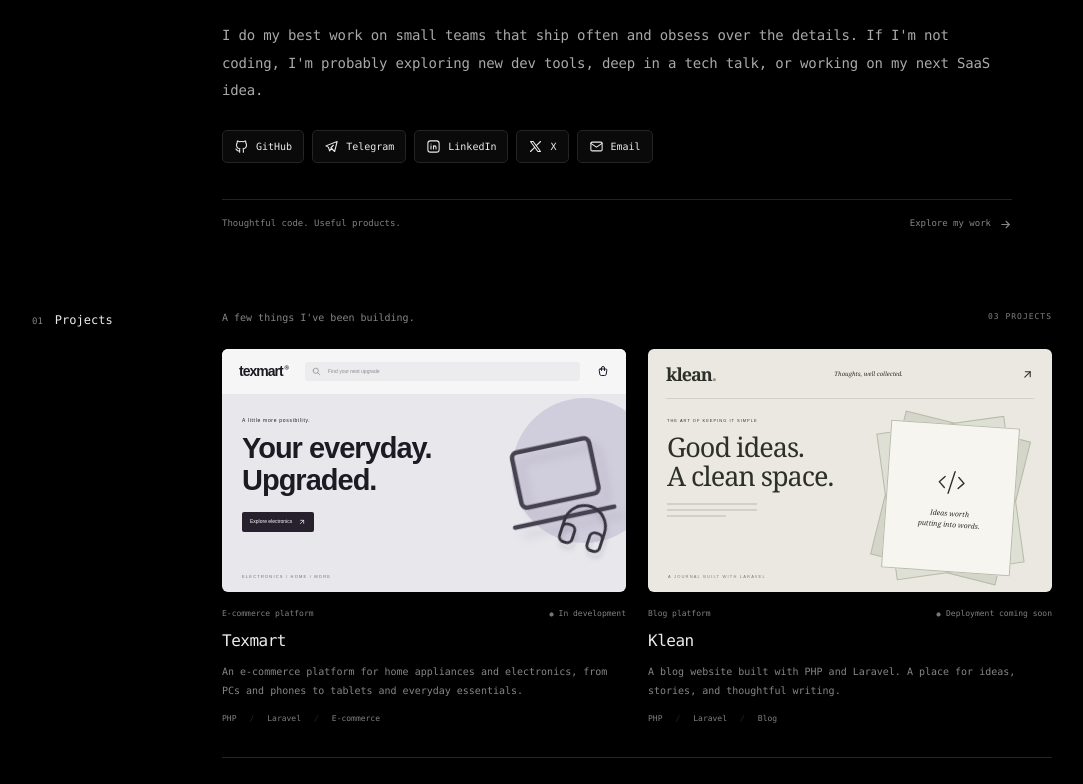
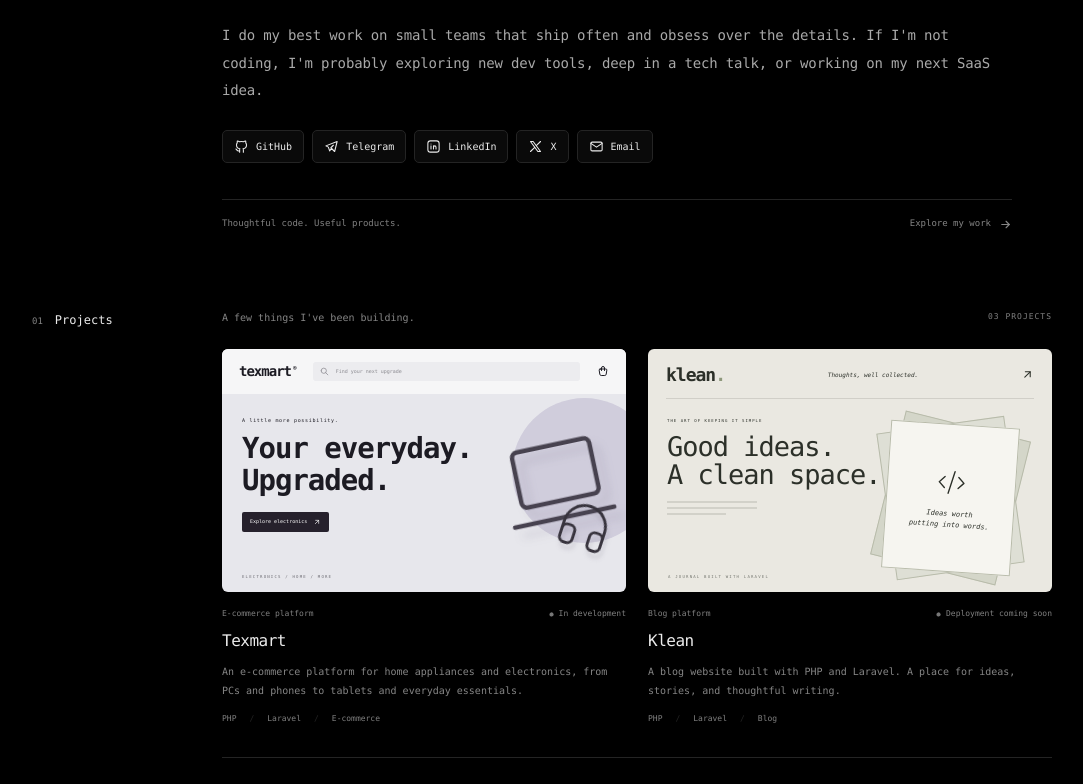
Before and after one commit to husanswe/personal_portfolio_website, a Next.js app: page / in a window 1280 px wide. Shown: the part 426-1210 px from the top of the page, without its empty margins (98-1181 px from the left). Built offline with nearby package versions, Linux system fonts and the light colour scheme; no server answers.

Commit message:
Add full GitHub activity history and use JetBrains Mono throughout

```diff
--- a/src/app/api/github/route.ts
+++ b/src/app/api/github/route.ts
@@ -1,13 +1,13 @@
 import { NextRequest, NextResponse } from "next/server";
-import { parseCalendar } from "@/lib/github-calendar";
+import { GITHUB_FIRST_YEAR, parseCalendar } from "@/lib/github-calendar";
 
 export const runtime = "nodejs";
 
 export async function GET(request: NextRequest) {
-  const currentYear = Math.max(2026, new Date().getUTCFullYear());
+  const currentYear = Math.max(GITHUB_FIRST_YEAR, new Date().getUTCFullYear());
   const value = request.nextUrl.searchParams.get("year") ?? String(currentYear);
-  if (!/^\d{4}$/.test(value) || Number(value) < 2026 || Number(value) > currentYear) {
-    return NextResponse.json({ error: "Please choose a valid year from 2026 onwards." }, { status: 400 });
+  if (!/^\d{4}$/.test(value) || Number(value) < GITHUB_FIRST_YEAR || Number(value) > currentYear) {
+    return NextResponse.json({ error: `Please choose a valid year between ${GITHUB_FIRST_YEAR} and ${currentYear}.` }, { status: 400 });
   }
   const year = Number(value);
   try {
--- a/src/app/globals.css
+++ b/src/app/globals.css
@@ -45,7 +45,8 @@
 html { scroll-behavior: smooth; scroll-padding-top: 36px; }
 body { margin: 0; background: var(--background); color: var(--foreground); font-family: var(--font-mono); font-size: 13px; -webkit-font-smoothing: antialiased; }
 button, a { -webkit-tap-highlight-color: transparent; }
-button { font: inherit; cursor: pointer; }
+button, input, select, textarea { font: inherit; }
+button { cursor: pointer; }
 a { color: inherit; text-decoration: none; }
 button, a { touch-action: manipulation; }
 a, button { transition: background-color .18s, color .18s, border-color .18s, box-shadow .18s; }
@@ -109,7 +110,7 @@ button:focus-visible, a:focus-visible, [tabindex]:focus-visible { outline: 2px s
 .tiny-line { width: 12px; height: 1px; background: var(--subtle); flex: 0 0 auto; }
 
 /* Small editorial covers keep the project previews self-contained and lightweight. */
-.texmart-art { background: #e7e7ec; color: #1c1b23; font-family: Arial, sans-serif; }
+.texmart-art { background: #e7e7ec; color: #1c1b23; }
 .preview-toolbar { display: flex; align-items: center; gap: 17px; padding: 12px 17px; background: #f6f6f7; position: relative; z-index: 2; }
 .texmart-brand { font-size: 14px; letter-spacing: -1px; font-weight: 800; }
 .texmart-brand span { font-size: 6px; vertical-align: super; margin-left: 2px; }
@@ -123,13 +124,13 @@ button:focus-visible, a:focus-visible, [tabindex]:focus-visible { outline: 2px s
 .product-laptop { position: absolute; width: 135px; height: 135px; right: 1%; top: 2%; color: #47424f; transform: rotate(-12deg); filter: drop-shadow(7px 10px 5px #534d6229); }
 .product-headphones { position: absolute; width: 63px; height: 63px; right: 5%; top: 47%; color: #37333d; transform: rotate(18deg); filter: drop-shadow(3px 5px 2px #544e622c); }
 .art-caption { position: absolute; left: 20px; bottom: 12px; font-size: 4px; letter-spacing: 1.2px; opacity: .6; }
-.klean-art { background: #eae8e1; color: #2c3029; font-family: Georgia, serif; }
+.klean-art { background: #eae8e1; color: #2c3029; }
 .klean-toolbar { display: flex; justify-content: space-between; align-items: center; margin: 0 18px; padding: 12px 0 10px; border-bottom: 1px solid #2c302922; }
 .klean-toolbar > span:first-child { font-size: 18px; font-weight: 700; letter-spacing: -1px; }
 .klean-dot { color: #8e987c; }
 .klean-toolbar > span:nth-child(2) { font-size: 6px; font-style: italic; }
 .klean-inner { padding: 19px 19px; }
-.klean-inner .preview-eyebrow { font-family: Arial, sans-serif; font-size: 4px; letter-spacing: 1px; }
+.klean-inner .preview-eyebrow { font-family: inherit; font-size: 4px; letter-spacing: 1px; }
 .klean-inner strong { font-size: clamp(17px, 2.2vw, 27px); font-weight: 400; line-height: 1.06; letter-spacing: -1px; }
 .klean-lines { margin-top: 11px; display: grid; gap: 4px; width: 90px; }
 .klean-lines i { height: 2px; background: #a2a29955; }
@@ -139,7 +140,7 @@ button:focus-visible, a:focus-visible, [tabindex]:focus-visible { outline: 2px s
 .paper-stack > div:nth-child(2) { transform: rotate(-8deg); background: #dedfd5; }
 .paper-stack > div:nth-child(3) { transform: rotate(4deg); background: #f6f5f0; display: flex; flex-direction: column; align-items: center; justify-content: center; gap: 10px; }
 .paper-stack span { text-align: center; font-size: 7px; font-style: italic; }
-.klean-art .art-caption { font-family: Arial, sans-serif; font-size: 4px; }
+.klean-art .art-caption { font-family: inherit; font-size: 4px; }
 .swarovski-art { background: #000; }
 .project-card.project-wide .swarovski-art { aspect-ratio: 1905 / 918; }
 .project-screenshot { display: block; width: 100%; height: 100%; object-fit: contain; }
--- a/src/components/github-activity.tsx
+++ b/src/components/github-activity.tsx
@@ -2,7 +2,7 @@
 
 import { IconArrowUpRight, IconBrandGithub, IconRefresh } from "@tabler/icons-react";
 import { useEffect, useState, type FocusEvent, type MouseEvent } from "react";
-import { getCalendarWeeks, getStreaks, type CalendarData, type ContributionDay } from "@/lib/github-calendar";
+import { GITHUB_FIRST_YEAR, getCalendarWeeks, getStreaks, type CalendarData, type ContributionDay } from "@/lib/github-calendar";
 
 type Tooltip = { date: string; count: number; x: number; y: number };
 const months = ["Jan", "Feb", "Mar", "Apr", "May", "Jun", "Jul", "Aug", "Sep", "Oct", "Nov", "Dec"];
@@ -22,7 +22,7 @@ export function GithubActivity() {
 
   useEffect(() => {
     const now = getToday();
-    const latest = Math.max(2026, Number(now.slice(0, 4)));
+    const latest = Math.max(GITHUB_FIRST_YEAR, Number(now.slice(0, 4)));
     setCurrentYear(latest);
     setYear(latest);
     setToday(now);
@@ -75,7 +75,7 @@ export function GithubActivity() {
   });
 
   return <div>
-    <div className="activity-heading"><a href="https://github.com/husanswe" target="_blank" rel="noopener noreferrer"><IconBrandGithub size={15} />husanswe<IconArrowUpRight size={12} /></a><label className="sr-only" htmlFor="activity-year">Activity year</label><select className="activity-year" id="activity-year" value={year} onChange={event => { setYear(Number(event.target.value)); setTooltip(null); }}>{Array.from({ length: currentYear - 2026 + 1 }, (_, index) => currentYear - index).map(value => <option key={value} value={value}>{value}</option>)}</select></div>
+    <div className="activity-heading"><a href="https://github.com/husanswe" target="_blank" rel="noopener noreferrer"><IconBrandGithub size={15} />husanswe<IconArrowUpRight size={12} /></a><label className="sr-only" htmlFor="activity-year">Activity year</label><select className="activity-year" id="activity-year" value={year} onChange={event => { setYear(Number(event.target.value)); setTooltip(null); }}>{Array.from({ length: currentYear - GITHUB_FIRST_YEAR + 1 }, (_, index) => currentYear - index).map(value => <option key={value} value={value}>{value}</option>)}</select></div>
     <div className="activity-panel" aria-busy={!data && !error}>
       {!data && !error ? <><div className="activity-skeleton" aria-hidden="true" /><span role="status" className="sr-only">Loading live GitHub activity</span></> : null}
       {error && !data ? <div className="activity-error" role="status"><IconBrandGithub size={24} className="mx-auto text-muted" /><p>{error}<br />You can still view all of my work on GitHub.</p><button type="button" onClick={() => setAttempt(value => value + 1)}>Try again</button></div> : null}
@@ -83,8 +83,8 @@ export function GithubActivity() {
         <div className="calendar-scroll" tabIndex={0} role="region" aria-label={`${year} GitHub contribution calendar. Scroll horizontally on small screens.`} onKeyDown={event => { if (event.key === "Escape") setTooltip(null); }}>
           <div className="calendar-grid"><div className="calendar-weekdays" aria-hidden="true"><span>Mon</span><span>Wed</span><span>Fri</span></div><div className="calendar-weeks">{weeks.map((week, weekIndex) => <div className="calendar-week" key={weekIndex}><span className="calendar-month" aria-hidden="true">{monthLabels[weekIndex]}</span>{week.map((day, dayIndex) => day ? <button key={day.date} type="button" className={`calendar-day ${day.date > today ? "is-future" : ""}`} data-level={day.level} disabled={day.date > today} aria-label={`${day.count} ${day.count === 1 ? "contribution" : "contributions"} on ${dateFormatter.format(new Date(`${day.date}T00:00:00Z`))}`} aria-describedby={tooltip?.date === day.date ? "activity-tooltip" : undefined} onMouseEnter={event => showTooltip(event, day)} onMouseLeave={() => setTooltip(null)} onFocus={event => showTooltip(event, day)} onBlur={() => setTooltip(null)} onClick={event => showTooltip(event, day)} /> : <span key={`empty-${dayIndex}`} />)}</div>)}</div></div>
         </div>
-        <div className="calendar-footer"><span>{data.total.toLocaleString("en-US")} contributions in {year}</span><div className="calendar-legend" aria-label="Contribution intensity, less to more"><span>Less</span>{[0,1,2,3,4].map(level => <span className="legend-cell" key={level} data-level={level} />)}<span>More</span></div></div>
-        <div className="activity-stats"><div className="activity-stat"><strong>{streaks?.current}<span> days</span></strong><span>{year === currentYear ? "Current streak" : "Year-end streak"}</span></div><div className="activity-stat"><strong>{streaks?.longest}<span> days</span></strong><span>Longest streak this year</span></div><div className="activity-stat"><strong>{streaks?.activeDays}</strong><span>Active days</span></div></div>
+        <div className="calendar-footer"><span>{data.total.toLocaleString("en-US")} {data.total === 1 ? "contribution" : "contributions"} in {year}</span><div className="calendar-legend" aria-label="Contribution intensity, less to more"><span>Less</span>{[0,1,2,3,4].map(level => <span className="legend-cell" key={level} data-level={level} />)}<span>More</span></div></div>
+        <div className="activity-stats"><div className="activity-stat"><strong>{streaks?.current}<span> {streaks?.current === 1 ? "day" : "days"}</span></strong><span>{year === currentYear ? "Current streak" : "Year-end streak"}</span></div><div className="activity-stat"><strong>{streaks?.longest}<span> {streaks?.longest === 1 ? "day" : "days"}</span></strong><span>Longest streak this year</span></div><div className="activity-stat"><strong>{streaks?.activeDays}</strong><span>Active days</span></div></div>
       </> : null}
     </div>
     <div className="activity-note"><span><IconRefresh size={10} />{error && data ? "Update delayed. Showing last fetched activity." : "Live from GitHub · Refreshes every minute"}</span><span>Commits, pull requests & more</span></div>
--- a/src/lib/github-calendar.ts
+++ b/src/lib/github-calendar.ts
@@ -1,3 +1,6 @@
+// Husan's GitHub account was opened in February 2023.
+export const GITHUB_FIRST_YEAR = 2023;
+
 export type ContributionDay = { date: string; count: number; level: number };
 export type CalendarData = {
   username: string;
```
Also changed, not shown: 2 other files (tests, documents, lock files or other folders).
